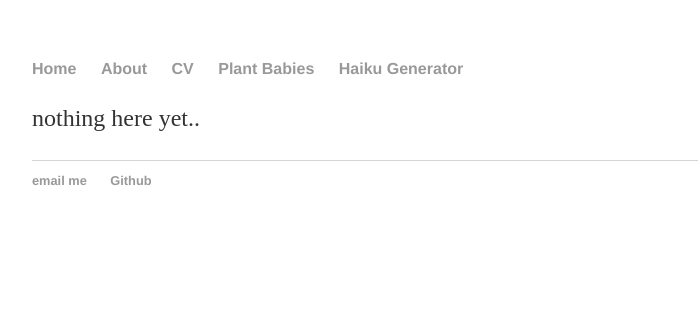
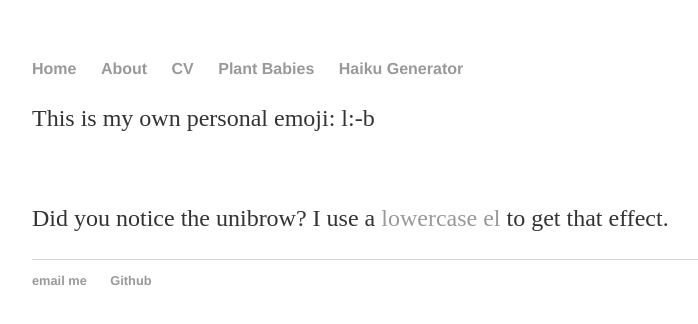
Before and after one commit to SeanEFletcher/SeanEFletcher.github.io, a Jekyll site: the page built from about/index.html, in a window 1280 px wide. Shown: the top 324 px of the page, without its empty margins (160-858 px from the left). Built offline with Jekyll 4.4.1, drawn with Linux system fonts in a browser that asks for light colours.

Commit message:
Update index.html

```diff
--- a/about/index.html
+++ b/about/index.html
@@ -3,4 +3,6 @@ layout: default
 title: About Sean
 ---
 
-<p>nothing here yet..</p>
+<p>This is my own personal emoji: <span>l:-b</span> </p>
+<br>
+<p>Did you notice the unibrow? I use a <a href="https://en.wikipedia.org/wiki/L">lowercase el</a> to get that effect.</p>
```
